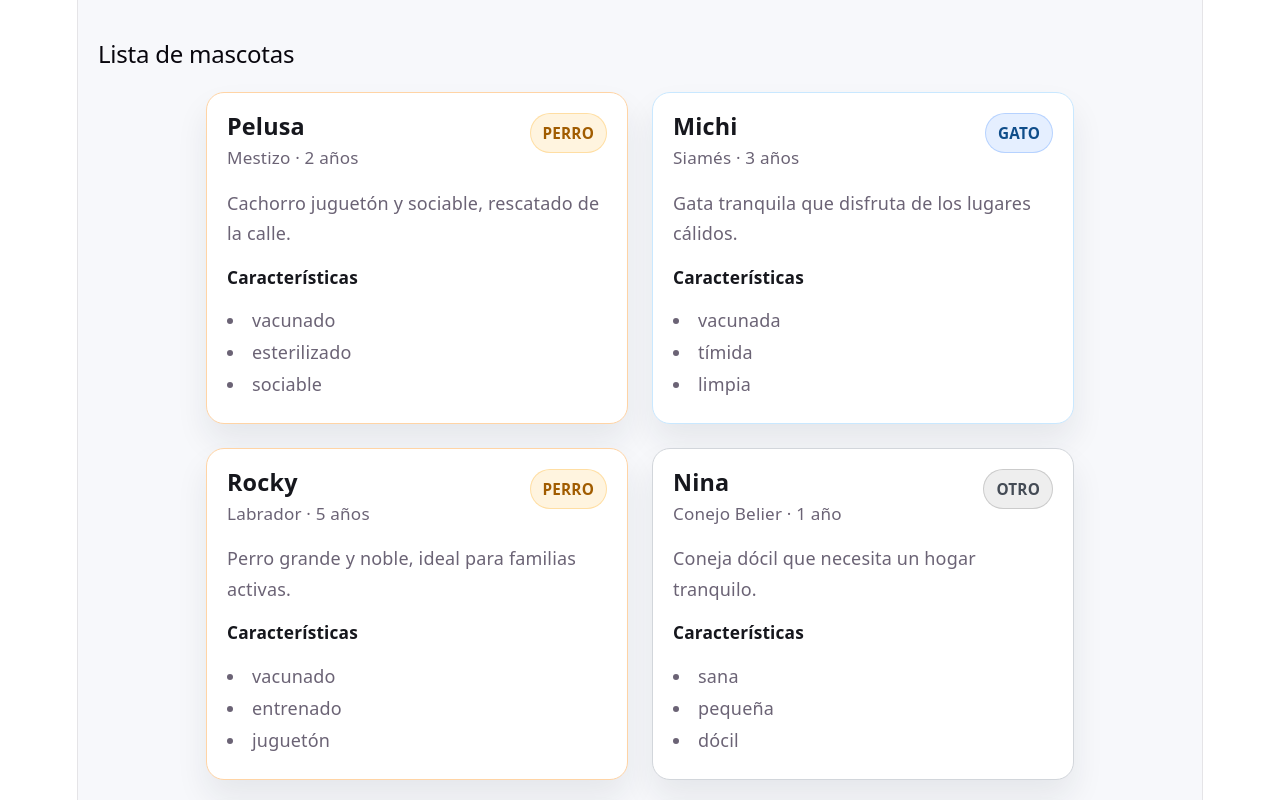
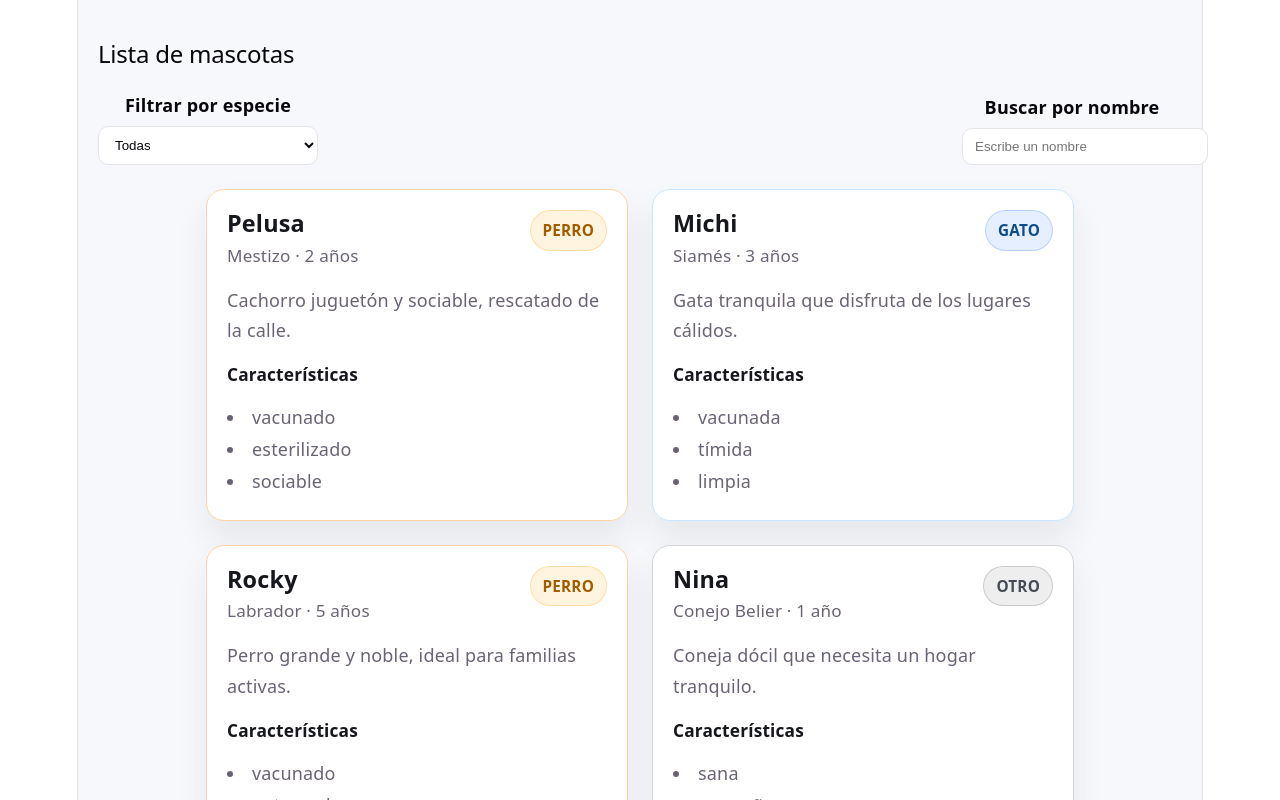
Before and after one commit to DiegoLazo12-code/-bonus-track-prueba-3, a React (Vite) app: page / in a window 1280 px wide. Shown: the top 800 px of the page. Built offline with nearby package versions, Linux system fonts and the light colour scheme.

Commit message:
Quinto commit: feat: filtro y busqueda controlada

```diff
--- a/src/App.css
+++ b/src/App.css
@@ -124,3 +124,43 @@
     max-width: 100%;
   }
 }
+
+.filtros-container {
+  display: flex;
+  flex-wrap: wrap;
+  gap: 16px;
+  justify-content: space-between;
+  align-items: flex-end;
+  margin-bottom: 24px;
+}
+
+.filtro-especie,
+.busqueda-container {
+  display: flex;
+  flex-direction: column;
+  gap: 8px;
+  min-width: 220px;
+}
+
+.filtro-especie select,
+.busqueda-container input {
+  width: 100%;
+  padding: 10px 12px;
+  border: 1px solid var(--border);
+  border-radius: 10px;
+  background: #fff;
+  color: var(--text-h);
+}
+
+.filtro-especie label,
+.busqueda-container label {
+  color: var(--text-h);
+  font-weight: 600;
+}
+
+.sin-resultados {
+  margin: 40px auto;
+  text-align: center;
+  color: var(--text);
+  font-size: 1rem;
+}
--- a/src/App.jsx
+++ b/src/App.jsx
@@ -1,12 +1,50 @@
+import { useState } from 'react'
 import './App.css'
 import { mascotas } from '../data/mascota.js'
+import FiltroEspecie from './components/FiltroEspecie.jsx'
 import ListaMascotas from './components/ListaMascotas.jsx'
 
 function App() {
+  const [filtroEspecie, setFiltroEspecie] = useState('Todas')
+  const [busqueda, setBusqueda] = useState('')
+
+  const mascotasFiltradas = mascotas.filter((mascota) => {
+    const especieKey = mascota.especie?.toLowerCase() || 'otro'
+    const termino = busqueda.trim().toLowerCase()
+
+    const coincideEspecie =
+      filtroEspecie === 'Todas' ||
+      (filtroEspecie === 'Otro' && especieKey !== 'perro' && especieKey !== 'gato') ||
+      especieKey === filtroEspecie.toLowerCase()
+
+    const coincideNombre = !termino || mascota.nombre?.toLowerCase().includes(termino)
+
+    return coincideEspecie && coincideNombre
+  })
+
   return (
     <section id="mascotas-section">
       <h2>Lista de mascotas</h2>
-      <ListaMascotas mascotas={mascotas} />
+
+      <div className="filtros-container">
+        <FiltroEspecie filtro={filtroEspecie} onChange={setFiltroEspecie} />
+        <div className="busqueda-container">
+          <label htmlFor="busqueda-nombre">Buscar por nombre</label>
+          <input
+            id="busqueda-nombre"
+            type="text"
+            value={busqueda}
+            placeholder="Escribe un nombre"
+            onChange={(e) => setBusqueda(e.target.value)}
+          />
+        </div>
+      </div>
+
+      {mascotasFiltradas.length > 0 ? (
+        <ListaMascotas mascotas={mascotasFiltradas} />
+      ) : (
+        <p className="sin-resultados">No hay mascotas que coincidan</p>
+      )}
     </section>
   )
 }
--- a/src/components/FiltroEspecie.jsx
+++ b/src/components/FiltroEspecie.jsx
@@ -0,0 +1,22 @@
+function FiltroEspecie({ filtro, onChange }) {
+  const opciones = ['Todas', 'Perro', 'Gato', 'Otro']
+
+  return (
+    <div className="filtro-especie">
+      <label htmlFor="filtro-especie">Filtrar por especie</label>
+      <select
+        id="filtro-especie"
+        value={filtro}
+        onChange={(e) => onChange(e.target.value)}
+      >
+        {opciones.map((opcion) => (
+          <option key={opcion} value={opcion}>
+            {opcion}
+          </option>
+        ))}
+      </select>
+    </div>
+  )
+}
+
+export default FiltroEspecie
```
Also changed, not shown: ia.txt.
